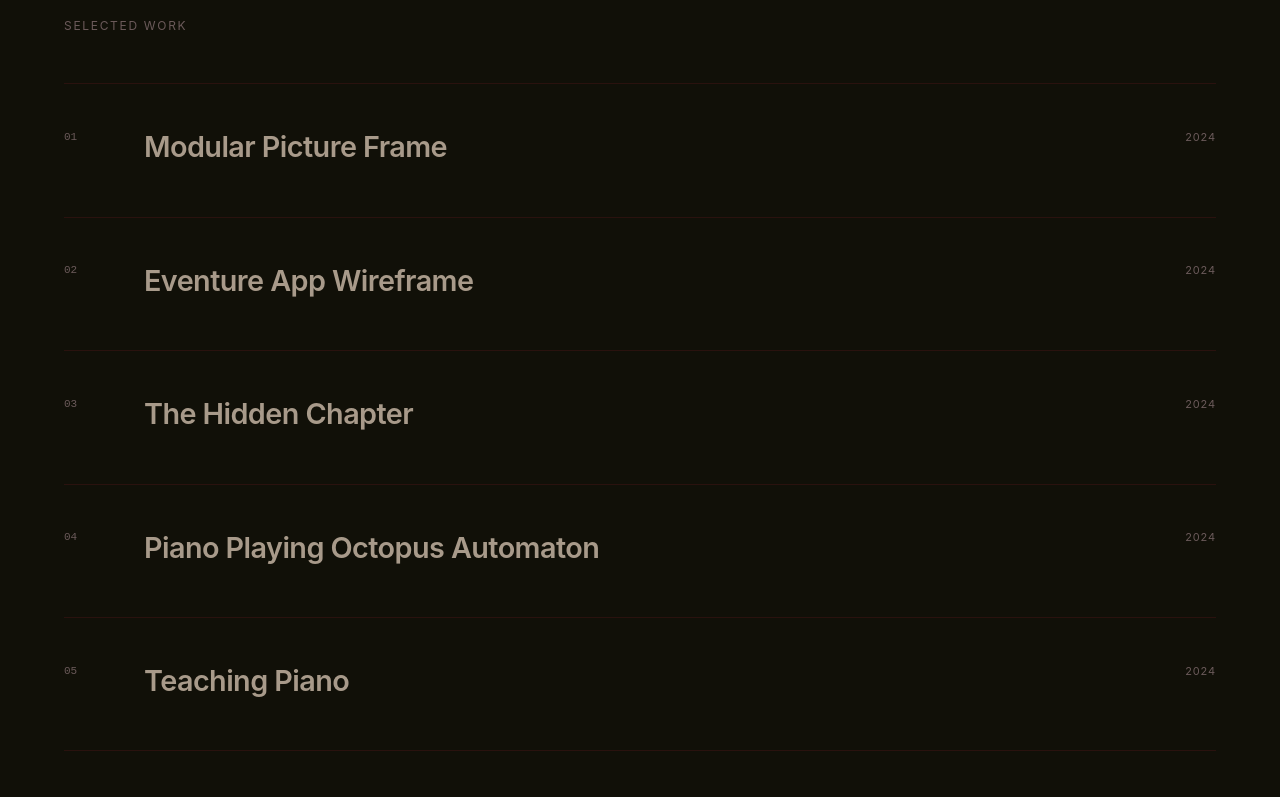
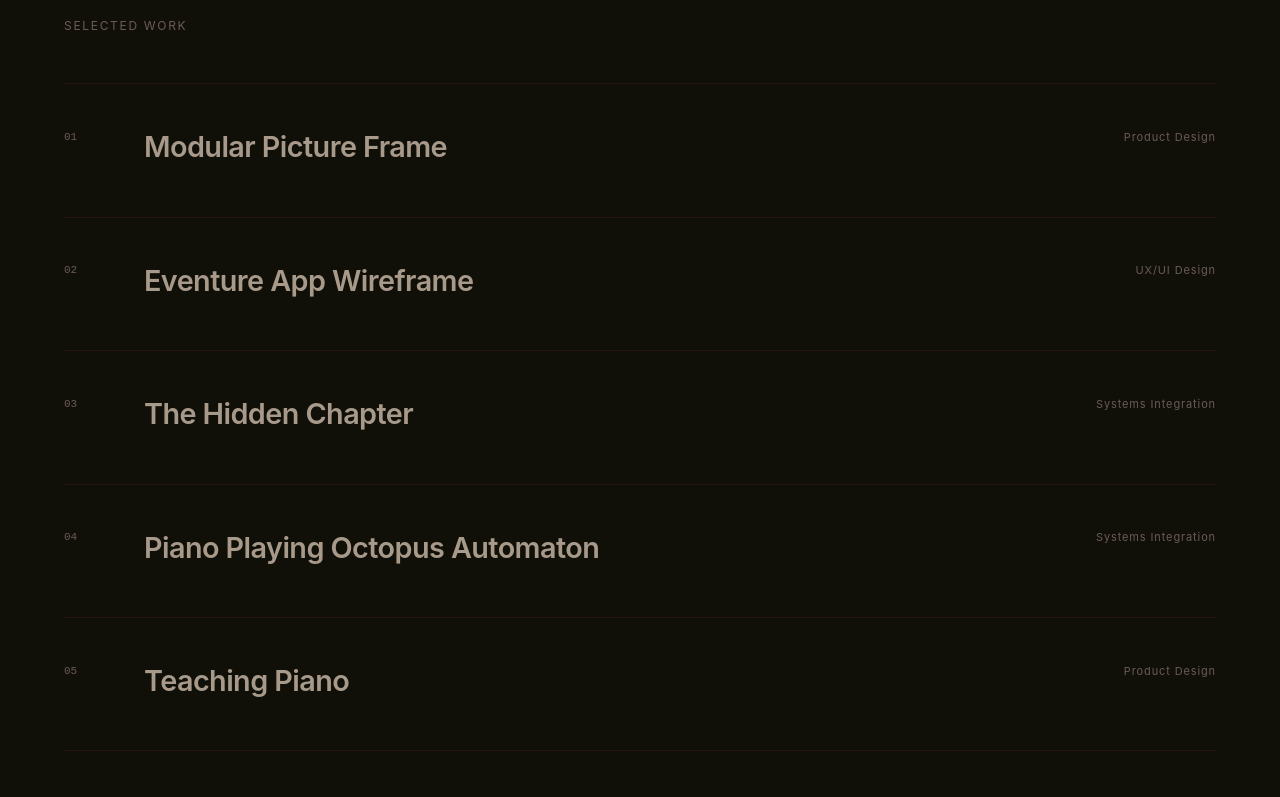
Before and after one commit to pratikshasatish/design-portfolio, a React app: page / in a window 1280 px wide. Shown: the part 880-1677 px from the top of the page. Built offline with nearby package versions, Linux system fonts and the light colour scheme; the HTML template or start-up script is replaced by a standard one.

Commit message:
Replace year with category tags in project list

```diff
--- a/src/pages/Home.jsx
+++ b/src/pages/Home.jsx
@@ -7,7 +7,7 @@ const projects = [
   {
     id: 1,
     title: "Modular Picture Frame",
-    category: "Product Design · Engineering",
+    category: "Product Design",
     year: "2024",
     description: "A modular, customizable frame system designed for maximum versatility and accessibility.",
     color: "#8b1a2a",
@@ -23,7 +23,7 @@ const projects = [
   {
     id: 3,
     title: "The Hidden Chapter",
-    category: "Systems Integration · Engineering",
+    category: "Systems Integration",
     year: "2024",
     description: "A coffee table with a concealed motorized storage compartment activated by a hidden book-pull mechanism.",
     color: "#3a2a6b",
@@ -31,7 +31,7 @@ const projects = [
   {
     id: 4,
     title: "Piano Playing Octopus Automaton",
-    category: "Mechanical Engineering · Fabrication",
+    category: "Systems Integration",
     year: "2024",
     description: "A fully 3D-printed hand-cranked automaton combining mechanical precision with artistic expression.",
     color: "#6b3a2a",
@@ -39,7 +39,7 @@ const projects = [
   {
     id: 5,
     title: "Teaching Piano",
-    category: "Product Design · Arduino",
+    category: "Product Design",
     year: "2024",
     description: "A piano prototype combining visual and tactile feedback with Arduino-based tracking.",
     color: "#2a3a6b",
@@ -47,7 +47,7 @@ const projects = [
   {
     id: 6,
     title: "Artist's Organizer",
-    category: "Product Design · Fabrication",
+    category: "Product Design",
     year: "2024",
     description: "A compact oil painting organizer designed to reduce clutter and maximize efficiency.",
     color: "#5a3a1a",
@@ -55,7 +55,7 @@ const projects = [
   {
   id: 7,
   title: "Arc SSG",
-  category: "Product Design · Hardware/Software",
+  category: "Systems Integration",
   year: "2026",
   description: "A heads-up display goggle system that overlays real-time skiing data directly into the rider's line of sight.",
   color: "#0f3d4a",
@@ -342,7 +342,7 @@ function ProjectRow({ project, index }) {
   letterSpacing: '0.08em',
   marginBottom: '0.4rem',
 }}>
-          {project.year}
+  {project.category}
 </p>
         <motion.div
           animate={{ opacity: hovered ? 1 : 0, x: hovered ? 0 : 8 }}
```
Lines whose indentation alone changed are shown as unchanged.
